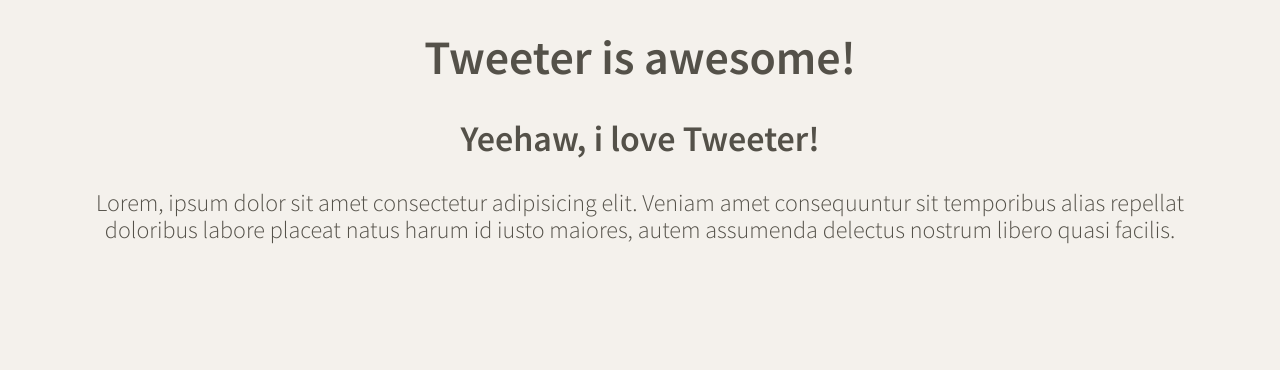
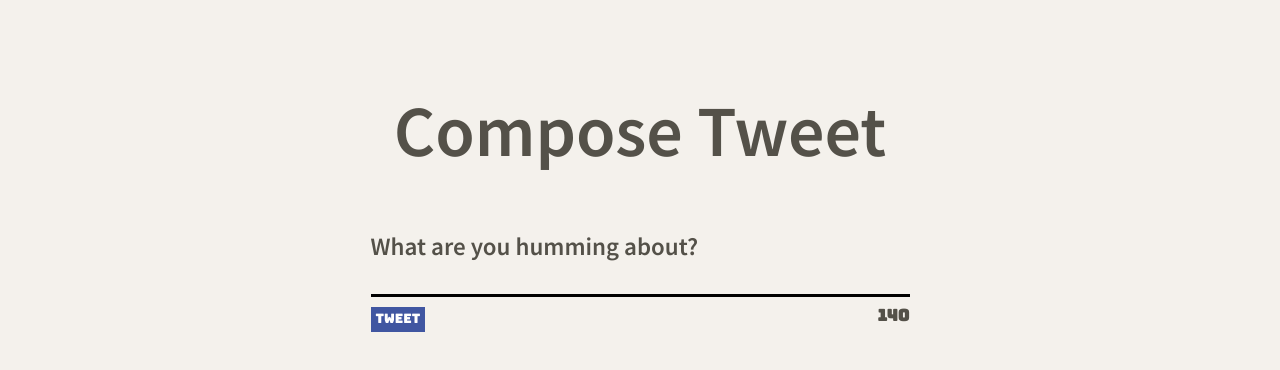
Before and after one commit to umarkhan167/my-tweeter, a website: page public/index.html in a window 1280 px wide. Shown: the part 402-772 px from the top of the page. Drawn offline with nearby package versions, Linux system fonts and the light colour scheme.

Commit message:
Add styling to form and confirm it is submitting each tweet to /tweets json

```diff
--- a/public/index.html
+++ b/public/index.html
@@ -53,12 +53,17 @@
     </header>
     <main>
       <h1>
-        Tweeter is awesome!
-      </h1>
-      <h2>
-        Yeehaw, i love Tweeter!
-      </h2>
-      <p>Lorem, ipsum dolor sit amet consectetur adipisicing elit. Veniam amet consequuntur sit temporibus alias repellat doloribus labore placeat natus harum id iusto maiores, autem assumenda delectus nostrum libero quasi facilis.</p>
+        <section class="new-tweet">
+          <h2>Compose Tweet</h2>
+          <form method="POST" action="/tweets/">
+            <label for="tweet-text">What are you humming about?</label>
+            <textarea name="text" id="tweet-text" cols="40" rows="1"></textarea>
+            <div class="form-footer">
+              <button type="submit">Tweet</button>
+              <output name="counter" class="counter" for="tweet-text">140</output>
+            </div>
+          </form>
+        </section>
     </main>
     <!-- Page-specific (main) content here -->
     <main class="container"></main>
--- a/public/styles/layout.css
+++ b/public/styles/layout.css
@@ -28,6 +28,61 @@ body {
  main {
   width: 90%;
   margin: auto;
-  text-align: center;
+  /* text-align: center; */
   background-color: #f4f1ec;
  }
+
+ .new-tweet form label {
+  font-size: 25px;
+}
+
+.new-tweet form textarea {
+  background-color: #f4f1ec;
+  border-top: none;
+  border-left: none;
+  border-right: none;
+  border-bottom: solid 3px;
+  columns: 80;
+  font-size: 25px;
+}
+
+.new-tweet {
+  display: flex;
+  flex-direction: column;
+  align-items: center;
+}
+
+.new-tweet label {
+  margin-right: auto;
+}
+
+form {
+  display: flex;
+  flex-direction: column;
+}
+
+.form-footer {
+  display: flex;
+  justify-content: space-between;
+  margin-top: 10px;
+}
+
+textarea {
+  border: none;
+  outline: none;
+  resize: none;
+}
+
+.form-footer button {
+  font-size: small;
+  color: white;
+  font-family:  'Bungee', cursive;
+  border: none;
+  padding: 5px;
+  background-color: #4056A1;
+}
+
+.form-footer output {
+  font-size: medium;
+  font-family:  'Bungee', cursive;
+}
--- a/server/data-files/initial-tweets.json
+++ b/server/data-files/initial-tweets.json
@@ -8,7 +8,7 @@
     "content": {
       "text": "If I have seen further it is by standing on the shoulders of giants"
     },
-    "created_at": 1638794300137
+    "created_at": 1638806229908
   },
   {
     "user": {
@@ -19,6 +19,6 @@
     "content": {
       "text": "Je pense , donc je suis"
     },
-    "created_at": 1638880700137
+    "created_at": 1638892629908
   }
 ]
```
